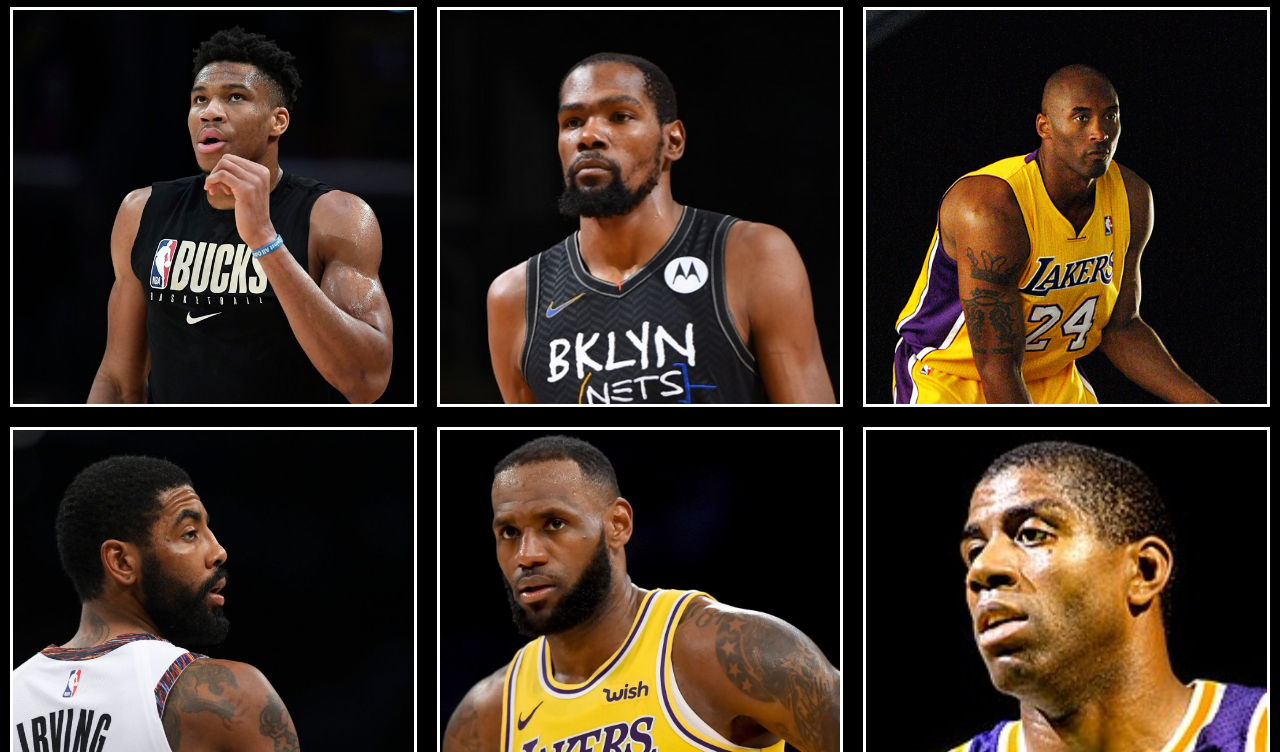
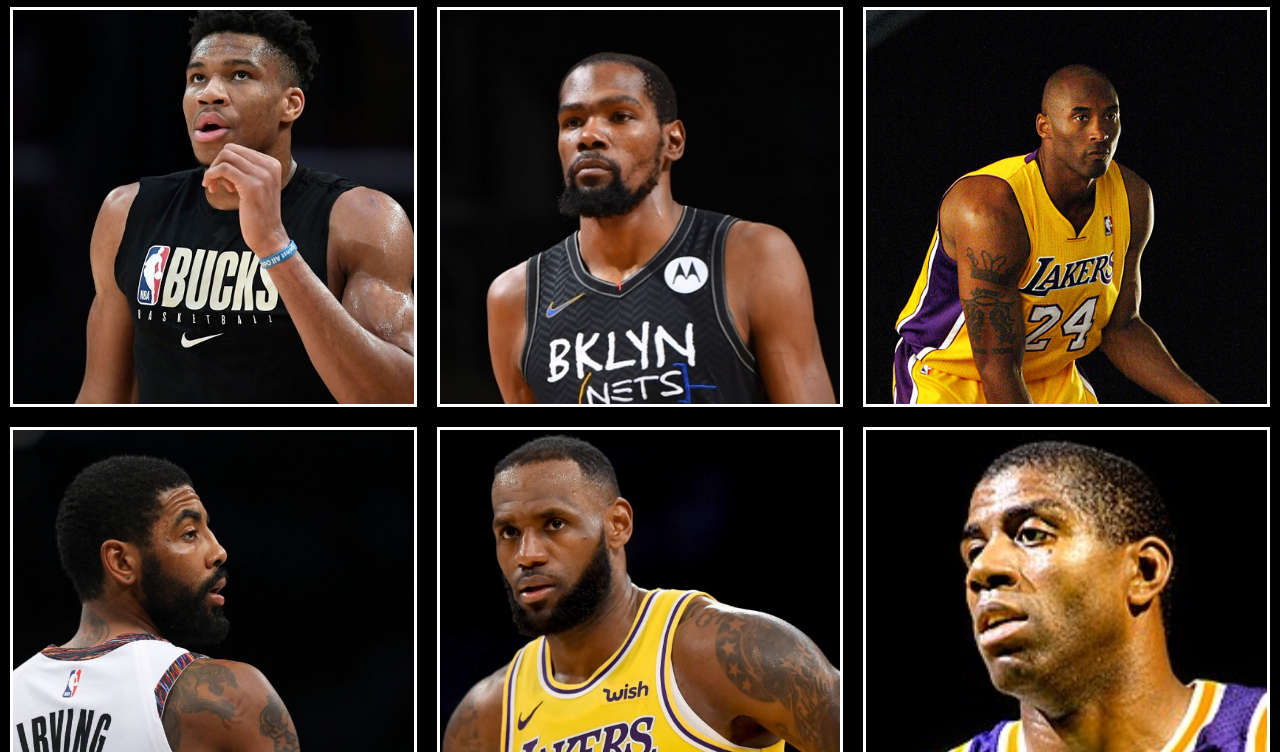
Before and after one commit to mariahfernanda/galeria_basquete, a plain HTML site: page index.html in a window 1280 px wide. In both pictures the pointer is over the picture 213 px from the left and 255 px from the top of the page. Shown: the part 48-800 px from the top of the page. Drawn offline with Linux system fonts and the light colour scheme.

Commit message:
atualizado

```diff
--- a/style.css
+++ b/style.css
@@ -40,11 +40,16 @@ main{
     flex-grow: 1;
     border: 3px solid #ffffff;
     box-shadow: 3px 3px 3px 3px #0000006c;
+    overflow: hidden;
 }
 .galeria-itens img{
     width: 100%;
     height: 100%;
     object-fit: cover;
+    transition: all .8s linear;
+}
+.galeria-itens img:hover{
+    transform: scale(120%);
 }
 
 footer{
```
